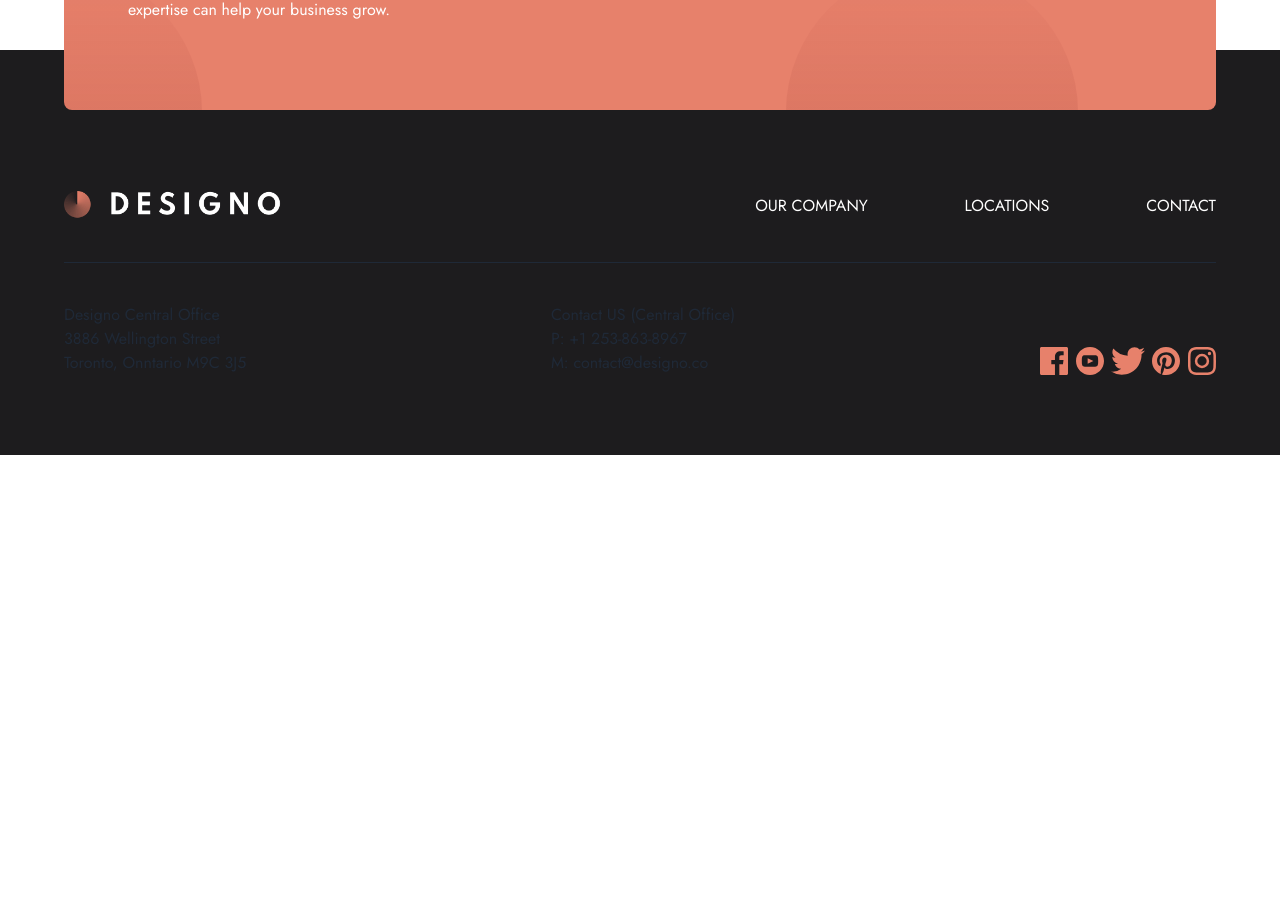
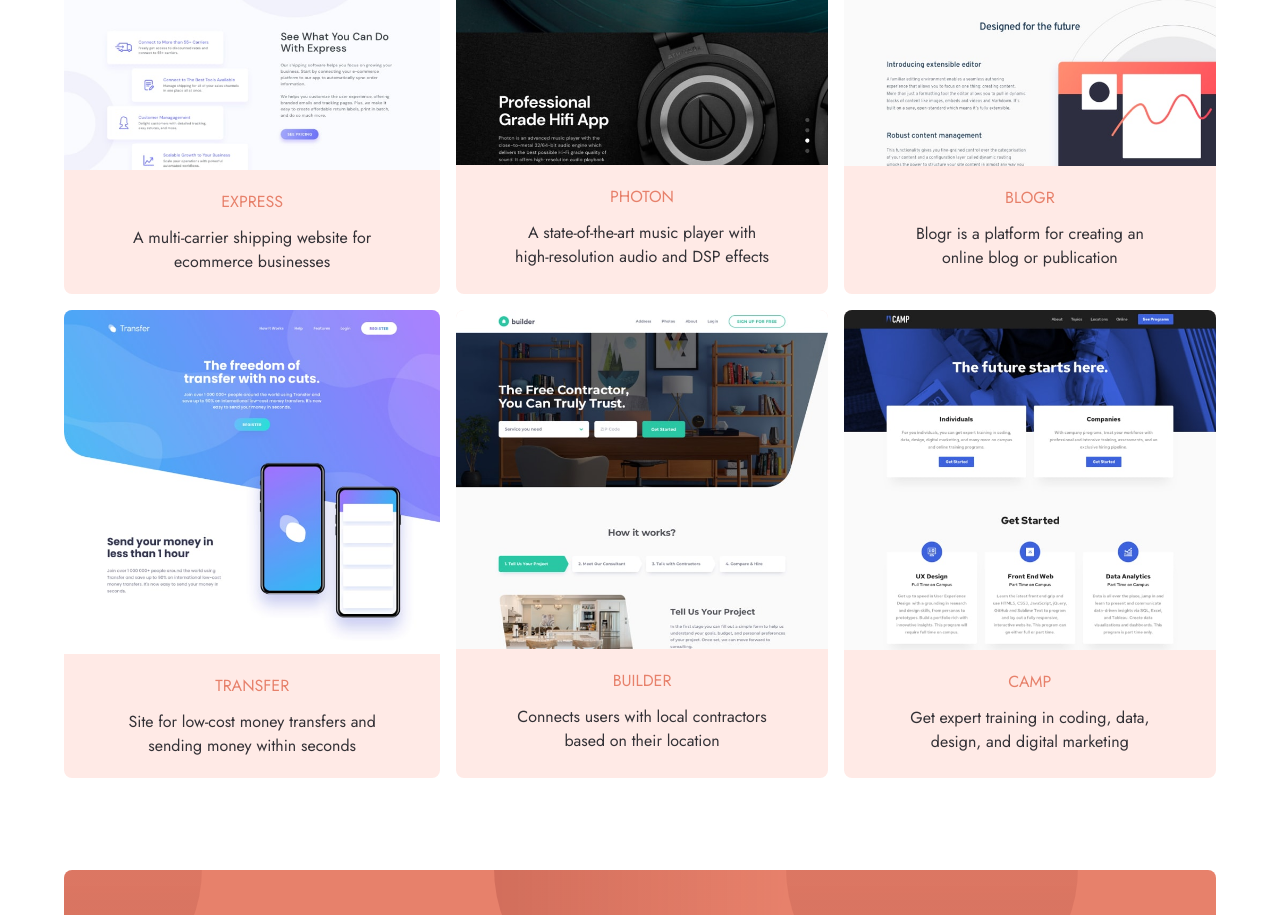
Before and after one commit to SheeloveDol/designo, a React (Vite) app: page /webDesign in a window 1280 px wide. Shown: the part 602-1517 px from the top of the page. Before the commit the page ends 1057 px from the top, so only its background shows below. Built offline with nearby package versions, Linux system fonts and the light colour scheme.

Commit message:
Added projectsCard component and layout to webDesign page

```diff
--- /dev/null
+++ b/src/components/BranchCards.jsx
@@ -0,0 +1,25 @@
+import RightArrow from "../assets/shared/desktop/icon-right-arrow.svg";
+
+// eslint-disable-next-line react/prop-types
+export const ProjectsCard = ({ backgroundImg, title }) => {
+  return (
+    <div
+      className="h-64 rounded-lg bg-no-repeat bg-cover bg-bottom lg:h-full cursor-pointer overflow-hidden"
+      style={{
+        backgroundImage: `url('${backgroundImg}')`,
+      }}
+    >
+      <div className="flex flex-col items-center justify-center h-full w-full hover:bg-lightPeach hover:opacity-80">
+        <h3 className="text-2xl sm:text-4xl lg:mb-4 text-white tracking-[0.2rem]">
+          {title}
+        </h3>
+        <div className="flex items-center">
+          <p className="text-white text-xs lg:text-xs leading-9 tracking-[0.5rem]">
+            VIEW PROJECTS
+          </p>
+          <img src={RightArrow} alt="Right arrow" className="h-2 ml-2" />
+        </div>
+      </div>
+    </div>
+  );
+};
--- a/src/components/ProjectsCard.jsx
+++ b/src/components/ProjectsCard.jsx
@@ -1,25 +1,18 @@
-import RightArrow from "../assets/shared/desktop/icon-right-arrow.svg";
+/* eslint-disable react/prop-types */
 
-// eslint-disable-next-line react/prop-types
-export const ProjectsCard = ({ backgroundImg, title }) => {
+
+export const ProjectsCard = ({ title, description, image }) => {
   return (
-    <div
-      className="h-64 rounded-lg bg-no-repeat bg-cover bg-bottom lg:h-full cursor-pointer overflow-hidden"
-      style={{
-        backgroundImage: `url('${backgroundImg}')`,
-      }}
-    >
-      <div className="flex flex-col items-center justify-center h-full w-full hover:bg-lightPeach hover:opacity-80">
-        <h3 className="text-2xl sm:text-4xl lg:mb-4 text-white tracking-[0.2rem]">
-          {title}
-        </h3>
-        <div className="flex items-center">
-          <p className="text-white text-xs lg:text-xs leading-9 tracking-[0.5rem]">
-            VIEW PROJECTS
-          </p>
-          <img src={RightArrow} alt="Right arrow" className="h-2 ml-2" />
+    <div className="bg-[#FFEAE6] flex flex-col sm:grow sm:flex-row rounded-lg lg:flex-col">
+            <div className="sm:basis-1/2">
+                <img
+                    className="rounded-t-lg sm:rounded-l-lg lg:rounded-t-lg lg:rounded-bl-none  "
+                    src={image} />
+            </div>
+            <div className="text-center sm:px-4 w-7/10 px-6 lg:w-4/5 mx-auto py-5 sm:basis-1/2 sm:my-auto">
+                <h4 className="text-peach pb-3">{title}</h4>
+                <p className="text-darkGrey">{description}</p>
+            </div>
         </div>
-      </div>
-    </div>
-  );
-};
+  )
+}
--- a/src/pages/Home.jsx
+++ b/src/pages/Home.jsx
@@ -9,7 +9,7 @@ import PassionateImg from "../assets/home/desktop/illustration-passionate.svg";
 import ResourcefulImg from "../assets/home/desktop/illustration-resourceful.svg";
 import FriendlyImg from "../assets/home/desktop/illustration-friendly.svg";
 import SmallCircle from "../assets/shared/desktop/bg-pattern-small-circle.svg";
-import { ProjectsCard } from "../components/ProjectsCard";
+import { ProjectsCard } from "../components/BranchCards";
 import { CoreValuesCard } from "../components/CoreValuesCard";
 
 export const Home = () => {
--- a/src/pages/WebDesign.jsx
+++ b/src/pages/WebDesign.jsx
@@ -1,6 +1,47 @@
-
+import expressImg from "../assets/web-design/desktop/image-express.jpg"
+import transerImg from "../assets/web-design/desktop/image-transfer.jpg"
+import photonImg from "../assets/web-design/desktop/image-photon.jpg"
+import builderImg from "../assets/web-design/desktop/image-builder.jpg"
+import blogrImg from "../assets/web-design/desktop/image-blogr.jpg"
+import campImg from "../assets/web-design/desktop/image-camp.jpg"
+import { ProjectsCard } from "../components/ProjectsCard"
 
 export const WebDesign = () => {
+
+    const webDesignData = [
+        {
+            title: "EXPRESS",
+            description: "A multi-carrier shipping website for ecommerce businesses",
+            image: `${expressImg}`,
+        },
+        {
+            title: "TRANSFER",
+            description: "Site for low-cost money transfers and sending money within seconds",
+            image: `${transerImg}`,
+        },
+        {
+            title: "PHOTON",
+            description: "A state-of-the-art music player with high-resolution audio and DSP effects",
+            image: `${photonImg}`,
+        },
+        {
+            title: "BUILDER",
+            description: "Connects users with local contractors based on their location",
+            image: `${builderImg}`,
+        },
+        {
+            title: "BLOGR",
+            description: "Blogr is a platform for creating an online blog or publication",
+            image: `${blogrImg}`,
+        },
+        {
+            title: "CAMP",
+            description: "Get expert training in coding, data, design, and digital marketing",
+            image: `${campImg}`,
+        },
+
+    ]
+
   return (
     <div className="sm:mx-10 lg:mx-16 ">
       <section className="bg-peach rounded-lg text-white text-center">
@@ -9,6 +50,30 @@ export const WebDesign = () => {
             <p className="pb-16 w-9/10">We build websites that serve as powerful marketing tools and bring memorable brand experiences.</p>
         </div>
       </section>
+
+      {/* Web Design Portfolio Section */}
+      <section className="mt-24 mx-6 sm:mx-auto grid lg:grid-flow-col grid-rows-2 gap-4 justify-center ">
+        {
+            webDesignData.map((item, index) => <ProjectsCard key={index} title={item.title} description={item.description} image={item.image}/>)
+        }
+      </section>
     </div>
   )
 }
+
+
+/*
+<div className="bg-[#FFEAE6] flex flex-col rounded-lg max-w-[350px]">
+            <div className="basis-2/3">
+                <img src={builderImg} />
+            </div>
+            <div className="basis-1/3 text-center w-3/5 mx-auto py-5">
+                <h4 className="text-peach pb-3">BUILDER</h4>
+                <p className="text-darkGrey">A multi-carrier shipping website for ecommerce businesses</p>
+            </div>
+        </div>
+
+
+
+        flex flex-col lg:flex-row lg:flex-wrap
+*/
```
